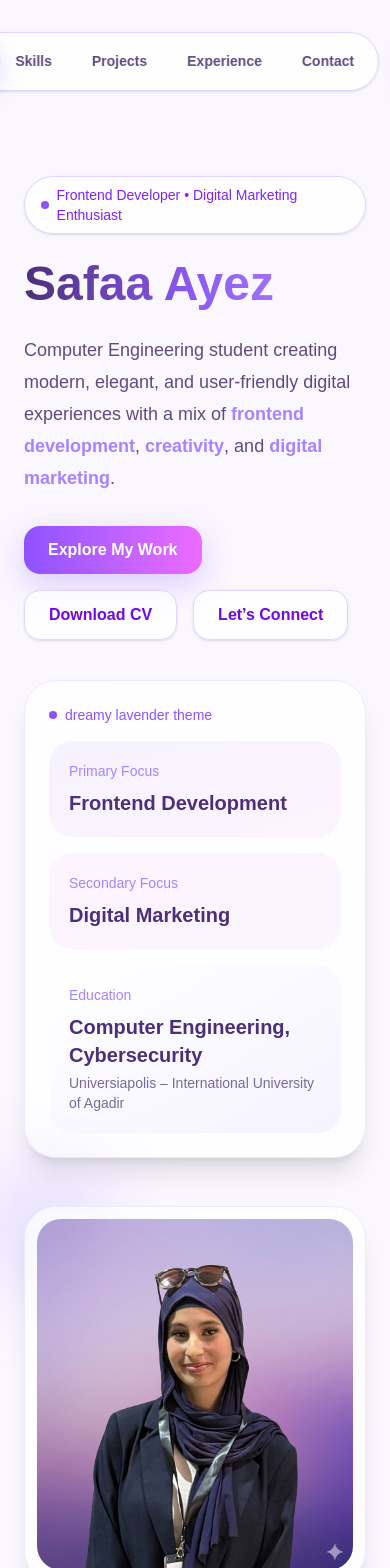
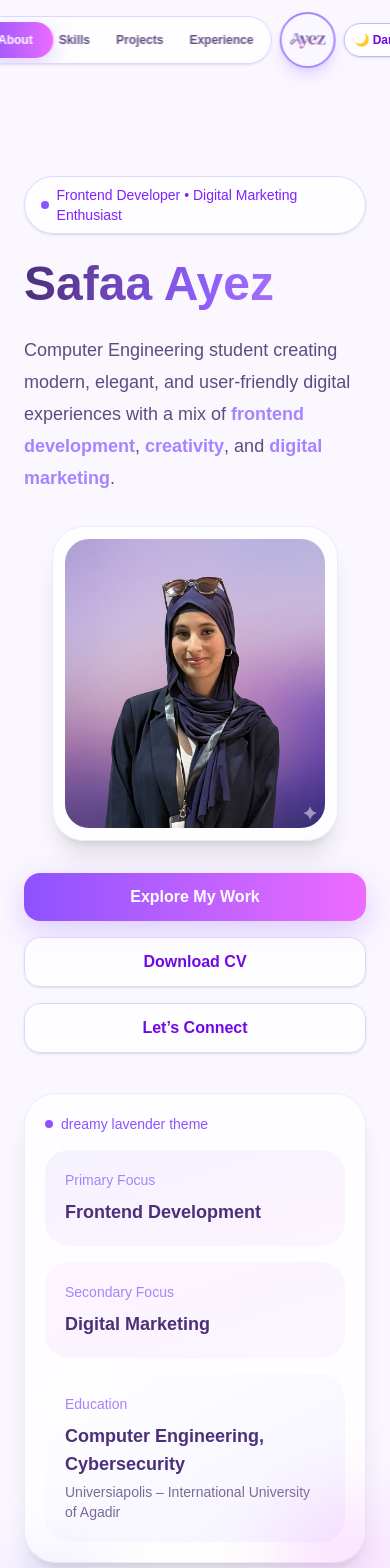
Before and after one commit to safaamedia/Safaa_portfolio, a Next.js app: page / in a window 390 px wide. Shown: the top 1568 px of the page. Built offline with nearby package versions, Linux system fonts and the light colour scheme.

Commit message:
Add compact mobile navbar without changing desktop layout

```diff
--- a/app/components/navbar.tsx
+++ b/app/components/navbar.tsx
@@ -107,37 +107,63 @@ export default function Navbar({ darkMode }: NavbarProps) {
     position: relative;
     display: flex;
     align-items: center;
-          gap: 8px;
+    gap: 2px;
     width: fit-content;
-          padding: 8px;
+    padding: 5px;
     border-radius: 999px;
     backdrop-filter: blur(16px);
+    overflow-x: auto;
+    scrollbar-width: none;
+    max-width: 100%;
+  }
+
+  .nav::-webkit-scrollbar {
+    display: none;
   }
 
   .nav-link {
     position: relative;
     z-index: 2;
-          padding: 10px 16px;
+    padding: 9px 12px;
     border-radius: 999px;
     text-decoration: none;
-          font-size: 14px;
+    font-size: 12px;
     font-weight: 600;
     transition: color 0.2s ease;
     white-space: nowrap;
     cursor: pointer;
+    flex: 0 0 auto;
   }
 
   .active-element {
     --active-element-show: 0;
     position: absolute;
     z-index: 1;
-          top: 8px;
+    top: 5px;
     left: 0;
-          width: 88px;
-          height: calc(100% - 16px);
+    width: 74px;
+    height: calc(100% - 10px);
     border-radius: 999px;
     opacity: var(--active-element-show);
     pointer-events: none;
+  }
+
+  @media (min-width: 640px) {
+    .nav {
+      gap: 8px;
+      padding: 8px;
+    }
+
+    .nav-link {
+      padding: 10px 16px;
+      font-size: 14px;
+    }
+
+    .active-element {
+      top: 8px;
+      width: 88px;
+      height: calc(100% - 16px);
+    }
   }
 `}</style>
 
--- a/app/page.tsx
+++ b/app/page.tsx
@@ -15,6 +15,7 @@ export default function SafaaPortfolio() {
 
     window.scrollTo(0, 0);
   }, []);
+
   const handleEmailClick = () => {
     const email = "ayezsafaa@gmail.com";
     const subject = "Portfolio Inquiry";
@@ -157,23 +158,22 @@ export default function SafaaPortfolio() {
         <div className="absolute inset-0 opacity-[0.06] [background-image:radial-gradient(#8b5cf6_1px,transparent_1px)] [background-size:28px_28px]" />
       </div>
 
-      {/* Fixed navbar */}
-      <div className="fixed left-1/2 top-4 z-50 -translate-x-1/2">
-        <div className="flex items-center gap-4">
+      <div className="fixed left-1/2 top-3 z-50 -translate-x-1/2 px-2">
+  <div className="flex items-center gap-2 sm:gap-4">
     <Navbar darkMode={darkMode} />
 
     <Image
       src="/MyLOGO.png"
       alt="My Logo"
-            width={90}
-            height={90}
-            className="rounded-full border-2 border-violet-400 shadow-lg shadow-violet-500/20 backdrop-blur-2xl hover:scale-105 transition"
+      width={72}
+      height={72}
+      className="h-[56px] w-[56px] shrink-0 rounded-full border-2 border-violet-400 shadow-lg shadow-violet-500/20 backdrop-blur-2xl transition hover:scale-105 sm:h-[90px] sm:w-[90px]"
       priority
     />
 
     <button
       onClick={() => setDarkMode(!darkMode)}
-            className={`rounded-full px-4 py-2 text-sm font-semibold shadow transition hover:scale-105 ${
+      className={`shrink-0 rounded-full px-2.5 py-2 text-xs font-semibold shadow transition hover:scale-105 sm:px-4 sm:text-sm ${
         darkMode
           ? "border border-violet-700/50 bg-[#181127] text-violet-100"
           : "border border-violet-300 bg-white/70 text-violet-700"
@@ -186,11 +186,13 @@ export default function SafaaPortfolio() {
 
       <section
         className={`relative pt-28 ${
-          darkMode ? "border-b border-violet-900/40" : "border-b border-violet-100/80"
+          darkMode
+            ? "border-b border-violet-900/40"
+            : "border-b border-violet-100/80"
         }`}
       >
         <div className="mx-auto max-w-6xl px-6 pb-20 pt-16 md:pb-28 md:pt-24">
-          <div className="grid items-center gap-12 md:grid-cols-[1.1fr_0.9fr]">
+          <div className="grid items-start gap-10 lg:grid-cols-[1.1fr_0.9fr]">
             <motion.div
               variants={staggerContainer}
               initial="hidden"
@@ -234,10 +236,31 @@ export default function SafaaPortfolio() {
                 .
               </motion.p>
 
-              <motion.div variants={fadeUp} className="mt-8 flex flex-wrap gap-4">
+              <motion.div
+                variants={fadeUp}
+                className={`mt-8 lg:hidden mx-auto w-fit overflow-hidden rounded-[2rem] p-3 shadow-xl backdrop-blur-2xl ${
+                  darkMode
+                    ? "border border-violet-800/40 bg-[#181127]"
+                    : "border border-violet-100 bg-white/70"
+                }`}
+              >
+                <Image
+                  src="/MyPhoto.png"
+                  alt="Safaa Ayez"
+                  width={300}
+                  height={380}
+                  className="mx-auto h-auto w-[260px] rounded-[1.5rem] object-cover sm:w-[300px]"
+                  priority
+                />
+              </motion.div>
+
+              <motion.div
+                variants={fadeUp}
+                className="mt-8 grid grid-cols-1 gap-4 sm:grid-cols-2 lg:flex lg:flex-wrap"
+              >
                 <a
                   href="#projects"
-                  className="rounded-2xl bg-gradient-to-r from-violet-500 to-fuchsia-400 px-6 py-3 font-semibold text-white shadow-[0_10px_30px_rgba(139,92,246,0.28)] transition hover:-translate-y-1 hover:shadow-[0_14px_35px_rgba(139,92,246,0.35)]"
+                  className="rounded-2xl bg-gradient-to-r from-violet-500 to-fuchsia-400 px-6 py-3 text-center font-semibold text-white shadow-[0_10px_30px_rgba(139,92,246,0.28)] transition hover:-translate-y-1 hover:shadow-[0_14px_35px_rgba(139,92,246,0.35)]"
                 >
                   Explore My Work
                 </a>
@@ -245,7 +268,7 @@ export default function SafaaPortfolio() {
                 <a
                   href="/MyCV.pdf"
                   download
-                  className={`rounded-2xl px-6 py-3 font-semibold shadow-sm backdrop-blur transition hover:-translate-y-1 ${
+                  className={`rounded-2xl px-6 py-3 text-center font-semibold shadow-sm backdrop-blur transition hover:-translate-y-1 ${
                     darkMode
                       ? "border border-violet-700/40 bg-[#181127] text-violet-100 hover:bg-[#221735]"
                       : "border border-violet-200 bg-white/70 text-violet-700 hover:bg-white"
@@ -256,7 +279,7 @@ export default function SafaaPortfolio() {
 
                 <a
                   href="#contact"
-                  className={`rounded-2xl px-6 py-3 font-semibold shadow-sm backdrop-blur transition hover:-translate-y-1 ${
+                  className={`rounded-2xl px-6 py-3 text-center font-semibold shadow-sm backdrop-blur transition hover:-translate-y-1 sm:col-span-2 lg:col-span-1 ${
                     darkMode
                       ? "border border-violet-700/40 bg-[#181127] text-violet-100 hover:bg-[#221735]"
                       : "border border-violet-200 bg-white/70 text-violet-700 hover:bg-white"
@@ -265,10 +288,10 @@ export default function SafaaPortfolio() {
                   Let’s Connect
                 </a>
               </motion.div>
-              {/* Dreamy info box under buttons */}
+
               <motion.div
                 variants={fadeUp}
-  className={`mt-10 max-w-xl rounded-[2rem] p-6 shadow-xl backdrop-blur-2xl ${
+                className={`mt-10 w-full max-w-xl rounded-[2rem] p-5 sm:p-6 shadow-xl backdrop-blur-2xl ${
                   darkMode
                     ? "border border-violet-800/40 bg-[#181127]"
                     : "border border-violet-100 bg-white/70"
@@ -299,7 +322,7 @@ export default function SafaaPortfolio() {
                       Primary Focus
                     </p>
                     <p
-        className={`mt-2 text-xl font-bold ${
+                      className={`mt-2 text-lg font-bold sm:text-xl ${
                         darkMode ? "text-violet-100" : "text-[#4c2f7a]"
                       }`}
                     >
@@ -322,7 +345,7 @@ export default function SafaaPortfolio() {
                       Secondary Focus
                     </p>
                     <p
-        className={`mt-2 text-xl font-bold ${
+                      className={`mt-2 text-lg font-bold sm:text-xl ${
                         darkMode ? "text-violet-100" : "text-[#4c2f7a]"
                       }`}
                     >
@@ -345,7 +368,7 @@ export default function SafaaPortfolio() {
                       Education
                     </p>
                     <p
-        className={`mt-2 text-xl font-bold ${
+                      className={`mt-2 text-lg font-bold sm:text-xl ${
                         darkMode ? "text-violet-100" : "text-[#4c2f7a]"
                       }`}
                     >
@@ -380,9 +403,8 @@ export default function SafaaPortfolio() {
                 }`}
               />
 
-  {/* My picture */}
               <div
-    className={`relative mx-auto w-fit overflow-hidden rounded-[2rem] p-3 shadow-xl backdrop-blur-2xl ${
+                className={`relative mx-auto hidden w-fit overflow-hidden rounded-[2rem] p-3 shadow-xl backdrop-blur-2xl lg:block ${
                   darkMode
                     ? "border border-violet-800/40 bg-[#181127]"
                     : "border border-violet-100 bg-white/70"
@@ -398,12 +420,11 @@ export default function SafaaPortfolio() {
                 />
               </div>
 
-  {/* Small boxes under photo */}
               <motion.div
                 variants={staggerContainer}
                 initial="hidden"
                 animate="show"
-    className="grid gap-4 sm:grid-cols-3"
+                className="hidden gap-4 sm:grid-cols-3 lg:grid"
               >
                 {[
                   { label: "Focus", value: "Frontend" },
@@ -413,7 +434,7 @@ export default function SafaaPortfolio() {
                   <motion.div
                     key={item.label}
                     variants={fadeUp}
-        className={`rounded-[1.5rem] p-9 min-h-[150px] flex flex-col justify-center items-center text-centerg shadow-sm backdrop-blur-xl transition hover:-translate-y-1 hover:shadow-md ${
+                    className={`rounded-[1.5rem] p-9 min-h-[150px] flex flex-col justify-center items-center text-center shadow-sm backdrop-blur-xl transition hover:-translate-y-1 hover:shadow-md ${
                       darkMode
                         ? "border border-violet-800/40 bg-[#181127]"
                         : "border border-violet-100 bg-white/80"
@@ -443,7 +464,7 @@ export default function SafaaPortfolio() {
 
       <motion.section
         id="about"
-        className="mx-auto max-w-6xl px-6 py-16"
+        className="scroll-mt-32 mx-auto max-w-6xl px-6 py-16"
         variants={staggerContainer}
         initial="hidden"
         whileInView="show"
@@ -541,7 +562,7 @@ export default function SafaaPortfolio() {
 
       <motion.section
         id="skills"
-        className="mx-auto max-w-6xl px-6 py-4"
+        className="scroll-mt-32 mx-auto max-w-6xl px-6 py-4"
         variants={staggerContainer}
         initial="hidden"
         whileInView="show"
@@ -618,7 +639,7 @@ export default function SafaaPortfolio() {
 
       <motion.section
         id="projects"
-        className="mx-auto max-w-6xl px-6 py-16"
+        className="scroll-mt-32 mx-auto max-w-6xl px-6 py-16"
         variants={staggerContainer}
         initial="hidden"
         whileInView="show"
@@ -783,7 +804,7 @@ export default function SafaaPortfolio() {
 
       <motion.section
         id="experience"
-        className="mx-auto max-w-6xl px-6 py-4"
+        className="scroll-mt-32 mx-auto max-w-6xl px-6 py-4"
         variants={staggerContainer}
         initial="hidden"
         whileInView="show"
@@ -857,7 +878,7 @@ export default function SafaaPortfolio() {
 
       <motion.section
         id="contact"
-        className="mx-auto max-w-6xl px-6 py-16"
+        className="scroll-mt-32 mx-auto max-w-6xl px-6 py-16"
         variants={staggerContainer}
         initial="hidden"
         whileInView="show"
```
Lines whose indentation alone changed are shown as unchanged.
